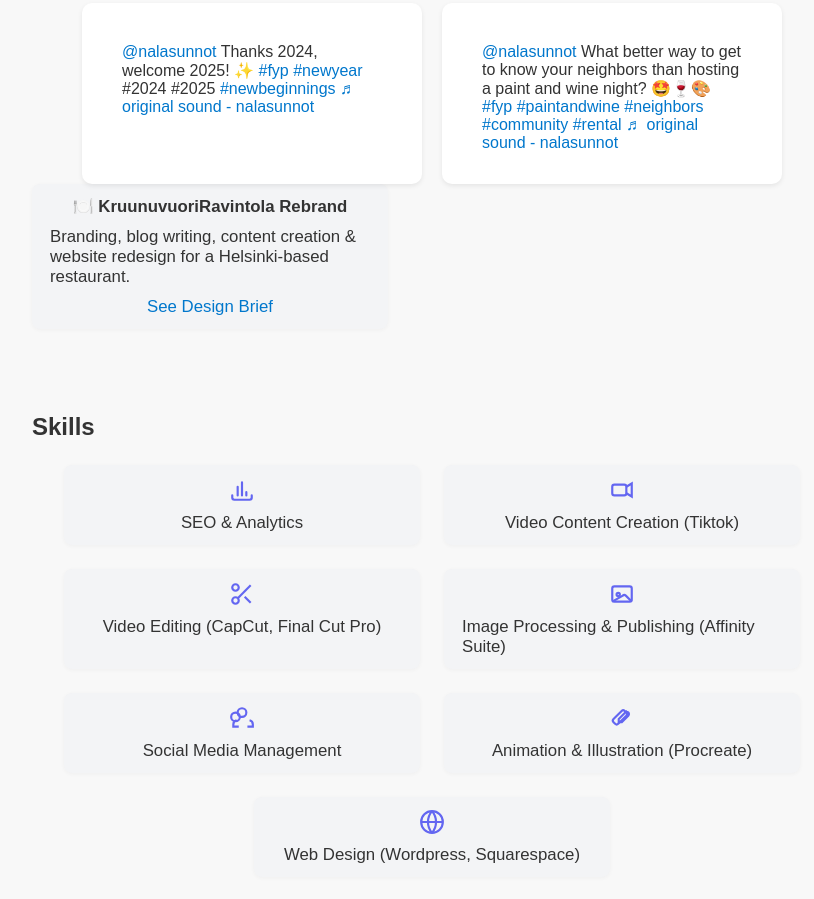
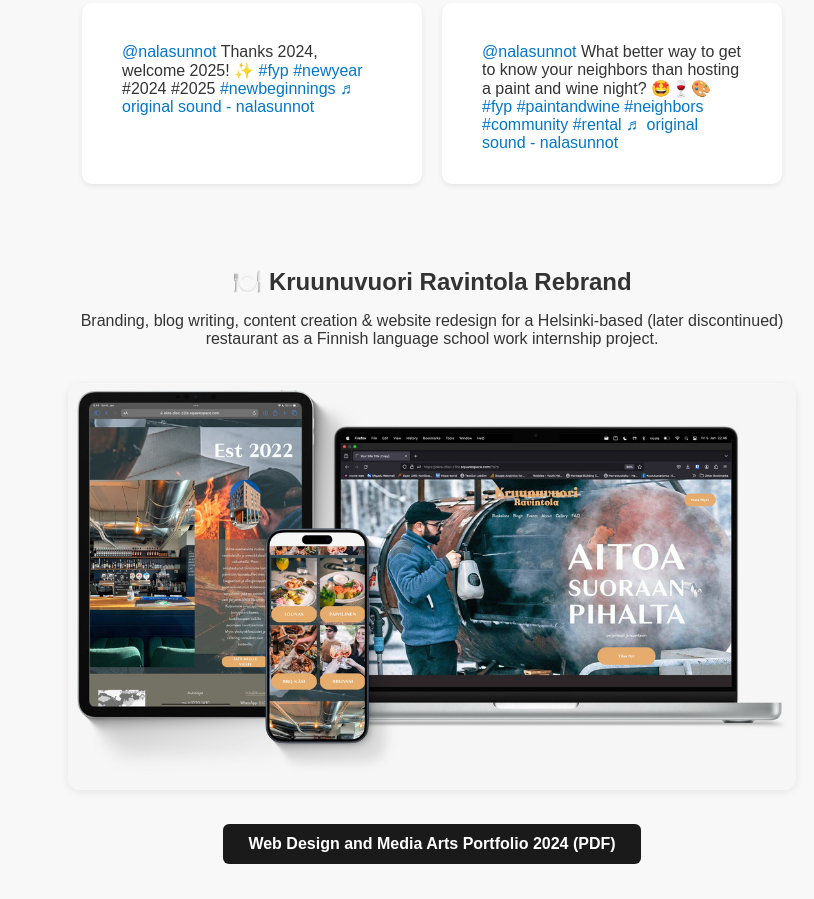
Before and after one commit to Nicoletttan/portfolio, a plain HTML site: page cv_nicole.html in a window 1280 px wide. Shown: the part 1478-2377 px from the top of the page, without its empty margins (208-1022 px from the left). Drawn offline with Linux system fonts and the light colour scheme; a script that the page names is missing.

Commit message:
add links to medias

```diff
--- a/cv_nicole.html
+++ b/cv_nicole.html
@@ -297,12 +297,13 @@
 </div>
 <script async src="https://www.tiktok.com/embed.js"></script>
 
-
-    <div class="card">
-      <strong>🍽️ KruunuvuoriRavintola Rebrand</strong>
-      <div>Branding, blog writing, content creation & website redesign for a Helsinki-based restaurant.</div>
-      <a href="#" target="_blank">See Design Brief</a>
-    </div>
+<section style="margin-top:2rem; margin-bottom:2rem; text-align:center;">
+  <h2>🍽️ Kruunuvuori Ravintola Rebrand</h2>
+  <p>Branding, blog writing, content creation & website redesign for a Helsinki-based (later discontinued) restaurant as a Finnish language school work internship project.</p>
+  <img src="/kruunuvuoren_ravintola_design.png" alt="KruunuvuoriRavintola Design Preview" style="max-width: 100%; border-radius: 12px; box-shadow: 0 2px 8px rgba(0,0,0,0.08); margin: 1.2rem 0;">
+  <br>
+  <a href="/nicole_tan_2024.pdf" target="_blank" style="display:inline-block; padding: 0.7em 1.6em; background:#1a1a1a; color:#fff; border-radius:6px; text-decoration:none; font-weight:600; margin-top:0.7em;">Web Design and Media Arts Portfolio 2024 (PDF)</a>
+</section>
 
 </section>
 
```
